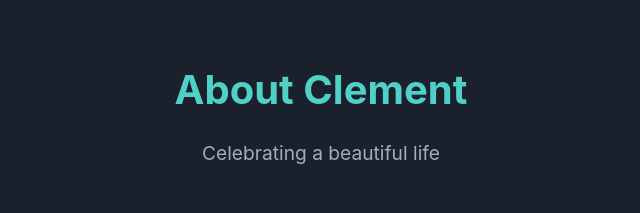
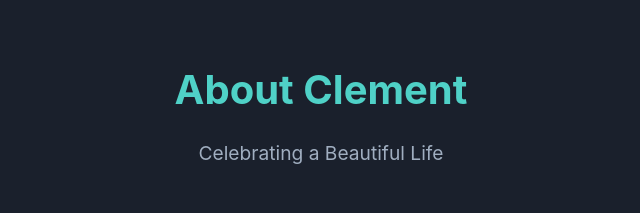
Before and after one commit to favourhagin/clement.com, a plain HTML site: page index.html in a window 1280 px wide. Shown: the part 800-1013 px from the top of the page, 319-959 px from the left. Drawn offline with Linux system fonts and the light colour scheme.

Commit message:
Last update'

```diff
--- a/index.html
+++ b/index.html
@@ -805,7 +805,7 @@
     <div class="container">
       <div class="section-header fade-in">
         <h2>About Clement</h2>
-        <p>Celebrating a beautiful life</p>
+        <p>Celebrating a Beautiful Life</p>
       </div>
       <div class="about-content">
         <div class="about-text fade-in">
```
